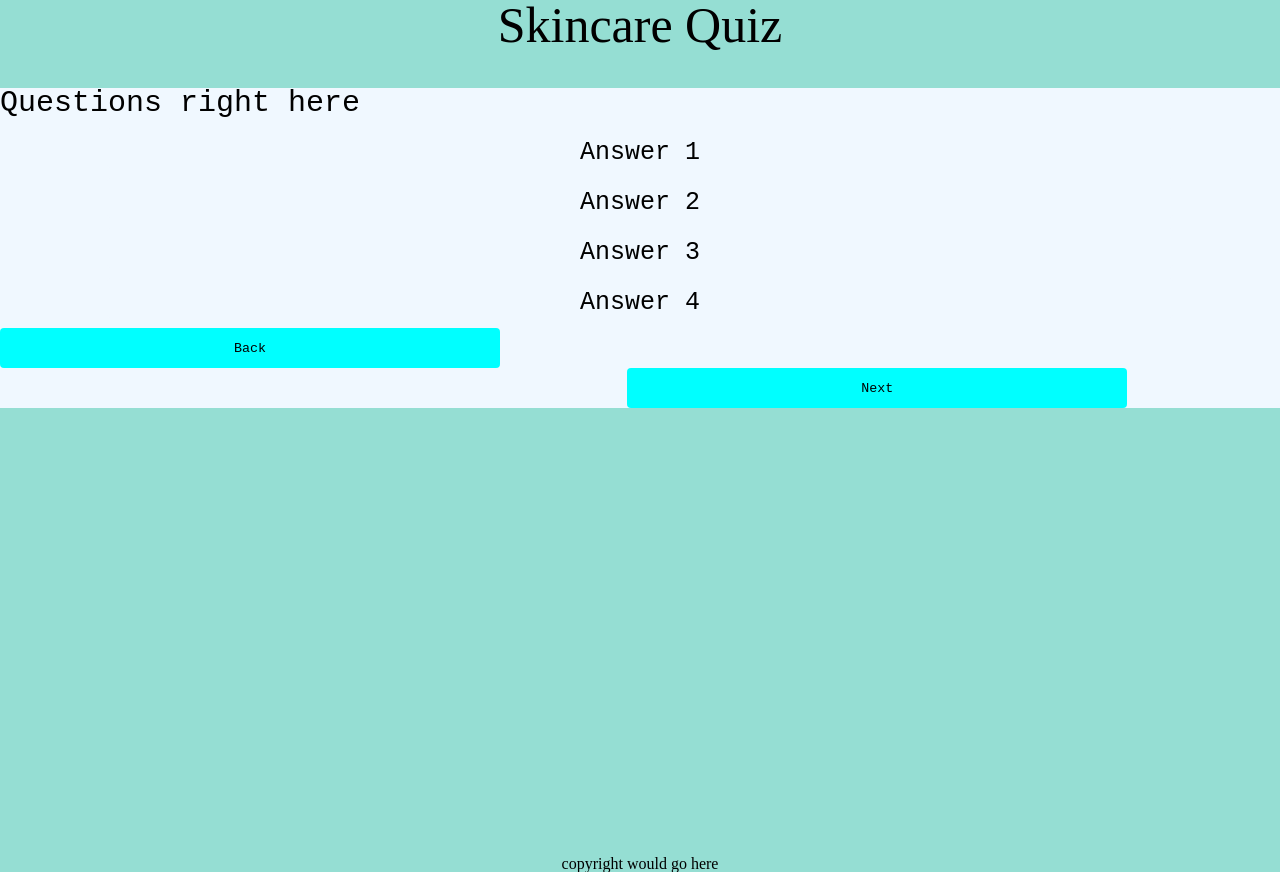
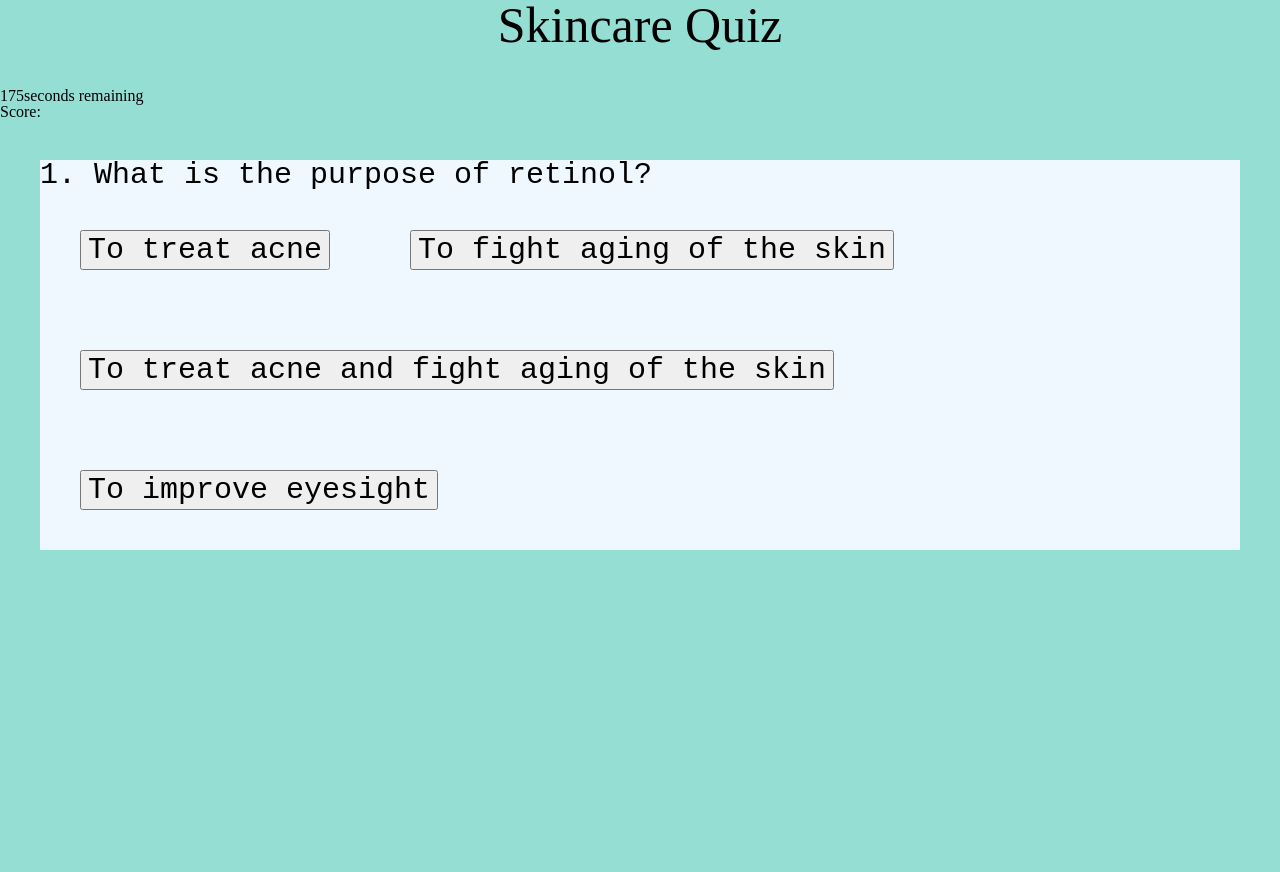
Before and after one commit to jessclark1234/javascript-quiz, a plain HTML site: page index.html in a window 1280 px wide. After the commit the page ends 800 px from the top, so only its background shows below. Drawn offline with Linux system fonts and the light colour scheme.

Commit message:
added new code

```diff
--- a/assets/script.js
+++ b/assets/script.js
@@ -1,88 +1,123 @@
+var score = document.getElementById
+var storage = localStorage.getItem("score");
+
+var time = document.querySelector(".time");
+var timeleft = 180;
+
+function timer() {
+  var timeInterval = setInterval(function () {
+    timeleft--;
+    time.textContent = timeleft + "seconds remaining";
+
+    if (timeleft === 0) {
+      clearInterval(timeInterval);
+      showHighscore();
+    }
+  }, 1000);
+}
+
 const questions = [
   {
     question: "What is the purpose of retinol?",
     answers: [
-      {text: "To treat acne", correct: false},
-      {text: "To fight aging of the skin", correct: false},
-      {text: "To treat acne and fight aging of the skin", correct: true},
-      {text: "To improve eyesight", correct: false}
+      { text: "To treat acne", correct: false },
+      { text: "To fight aging of the skin", correct: false },
+      { text: "To treat acne and fight aging of the skin", correct: true },
+      { text: "To improve eyesight", correct: false }
     ]
   },
   {
     question: "Why should you use moisturizer?",
     answers: [
-      {text: "To reduce skin problems", correct: true},
-      {text: "It smells nice", correct: false},
-      {text: "no reason to use it", correct: false},
-      {text: "Will make you grow 3 inches taller", correct: false}
+      { text: "To reduce skin problems", correct: true },
+      { text: "It smells nice", correct: false },
+      { text: "no reason to use it", correct: false },
+      { text: "Will make you grow 3 inches taller", correct: false }
     ]
   },
   {
     question: "What happens when you mix benzoyl peroxide and BHAs?",
     answers: [
-      {text: "Plants change colors", correct: false},
-      {text: "Can cause skin peeling and redness", correct: true},
-      {text: "Nothing", correct: false},
-      {text: "Both A and C", correct: false}
+      { text: "Plants change colors", correct: false },
+      { text: "Can cause skin peeling and redness", correct: true },
+      { text: "Nothing", correct: false },
+      { text: "Both A and C", correct: false }
     ]
   },
   {
     question: "How often should you wash your face?",
     answers: [
-      {text: "When it gets dirty", correct: false},
-      {text: "Once a week", correct: false},
-      {text: "Once a month", correct: false},
-      {text: "At least once a day", correct: true}
+      { text: "When it gets dirty", correct: false },
+      { text: "Once a week", correct: false },
+      { text: "Once a month", correct: false },
+      { text: "At least once a day", correct: true }
     ]
   },
   {
     question: "Should you use Vitamin C?",
     answers: [
-      {text: "Yes", correct: true},
-      {text: "No", correct: false},
-      {text: "Maybe", correct: false},
-      {text: "Can you repeat the question?", correct: false}
+      { text: "Yes", correct: true },
+      { text: "No", correct: false },
+      { text: "Maybe", correct: false },
+      { text: "Can you repeat the question?", correct: false }
     ]
   }
 ];
 
 const questionEl = document.getElementById("questions");
 const ansBtns = document.getElementById("ans-btn");
-const nxtBtn = document.getElementById("nxt-btn");
-const bckBtn = document.getElementById("bck-btn");
 
 let currentQIndex = 0;
 let grade = 0;
 
-function startQuiz(){
+function startQuiz() {
   currentQIndex = 0;
   score = 0;
-  nxtBtn.innerHTML = "Next"
   showQuestion();
+  timer();
 }
 
-function showQuestion(){
-  resetState();
+
+
+function showQuestion() {
   let currentQ = questions[currentQIndex];
   let questionNumber = currentQIndex + 1;
   questionEl.innerHTML = questionNumber + ". " + currentQ.question;
-
-  currentQ.answers.forEach(answer = {
-    const button = document.createElement("button");
-    btn.innerHTML = answer.text,
-    btn.classList.add("btn"),
-    answerBtns.appendChild(btn);
-    if(answer.correct)
+  ansBtns.innerHTML = ""
+  currentQ.answers.forEach(answer => {
+    const btn = document.createElement("button");
+    btn.innerHTML = answer.text
+      btn.classList.add("btn")
+      ansBtns.appendChild(btn);
     btn.dataset.correct = answer.correct;
     btn.addEventListener("click", selectAns);
   });
 }
 
-function resetState(){
-  nxtBtn.style.display = "none";
-  while(ansBtns.firstChild){
-    ansBtns.removeChild(ansBtns.firstChild);
+function selectAns(event) {
+  var choice = event.target.dataset.correct;
+  if (choice === true) {
+    event.target.classList.add('green')
+    timeleft += 5;
+  } else {
+    event.target.classList.add('red')
+    timeleft -= 10;
   }
+  currentQIndex++
+  setTimeout(function() {
+    if (currentQIndex < questions.length) {
+      showQuestion()
+    } else {
+      alert("Game over");
+    }
+  }, 1000)
+}
+
+function showHighscore() {
+  time.textContent = " ";
+  var highscore = document.createElement("div");
+
+
 }
 
 startQuiz();
--- a/assets/style.css
+++ b/assets/style.css
@@ -1,6 +1,7 @@
 * {
-    margin: auto;
+    margin: 40px;
     font-family: 'Courier New', Courier, monospace;
+    font-size: 30px;
 }
 
 body {
@@ -9,7 +10,7 @@ body {
 }
 
 .quiz {
-    font-size: 30px;
+
     background-color: aliceblue;
 }
 
@@ -23,53 +24,10 @@ header {
     padding: 15px;
 }
 
-.ans-btn {
-    width: 1066px;
-    height: 40px;
-    display: block;
-    border-radius: 4px;
-    font-size: 25px;
-    padding: 10px;
-    border: none;
-    background-color: aliceblue;
-    margin-top: 10px;
-    margin-bottom: 10px;
+.red {
+    background-color: red;
 }
 
-.ans-btn:hover {
-    background-color: #daedea;
-
+.green {
+    background-color: green;
 }
-
-.bck-btn {
-    height: 40px;
-    width: 500px;
-    border: none;
-    border-radius: 4px;
-    cursor: pointer;
-    background-color: aqua;
-}
-
-.bck-btn:hover {
-    background-color: #daedea;
-}
-
-.nxt-btn {
-    height: 40px;
-    width: 500px;
-    border: none;
-    border-radius: 4px;
-    cursor: pointer;
-    margin-left: 49%;
-    background-color: aqua;
-}
-
-.nxt-btn:hover {
-    background-color: #daedea;
-
-}
-
-footer {
-    padding-top: 35%;
-    text-align: center;
-}
--- a/index.html
+++ b/index.html
@@ -12,18 +12,14 @@
         <header>
             <h1>Skincare Quiz</h1>
         </header>
+        <section>
+            <h1 class="time"></h1>
+            <h1 id="score">Score: </h1>
+        </section>
         <main class="quiz">
-            <h2 id="questions">Questions right here</h2>
-            <button class="ans-btn">Answer 1</button>
-            <button class="ans-btn">Answer 2</button>
-            <button class="ans-btn">Answer 3</button>
-            <button class="ans-btn">Answer 4</button>
-            <button class="bck-btn">Back</button>
-            <button class="nxt-btn">Next</button>
+            <h2 id="questions"></h2>
+            <div id="ans-btn"></div>
         </main>
         <script src="./assets/script.js"></script>
-        <footer>
-            <p>copyright would go here</p>
-        </footer>
     </body>
 </html>
```
